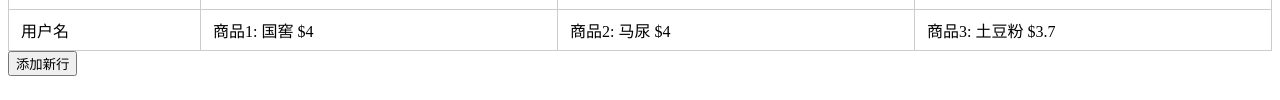
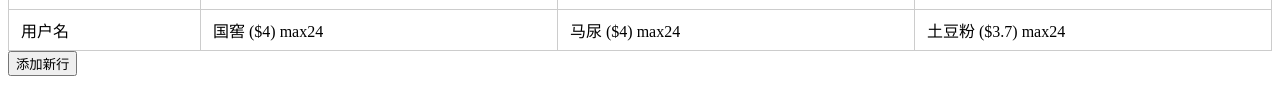
Before and after one commit to s1d1w/PT-Website, a plain HTML site: page index.html in a window 1280 px wide. Shown: the part 392-492 px from the top of the page. Drawn offline with Linux system fonts and the light colour scheme; no server answers.

Commit message:
update table

```diff
--- a/index.html
+++ b/index.html
@@ -18,9 +18,9 @@
       </tr>
       <tr>
         <td>用户名</td>
-        <td>商品1: 国窖 $4</td>
-        <td>商品2: 马尿 $4</td>
-        <td>商品3: 土豆粉 $3.7</td>
+        <td>国窖 ($4) max24</td>
+        <td>马尿 ($4) max24</td>
+        <td>土豆粉 ($3.7) max24</td>
       </tr>
     </table>
     <button onclick="addRow()">添加新行</button>
```
